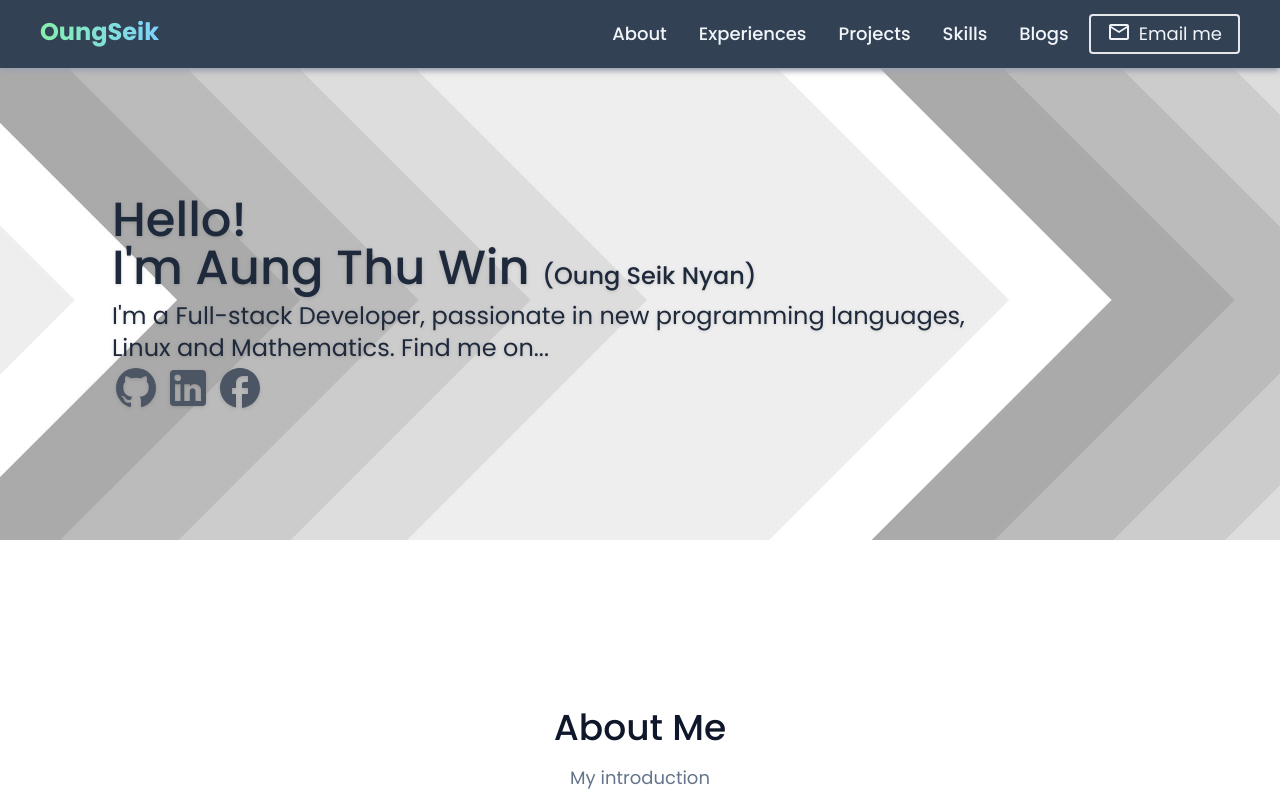
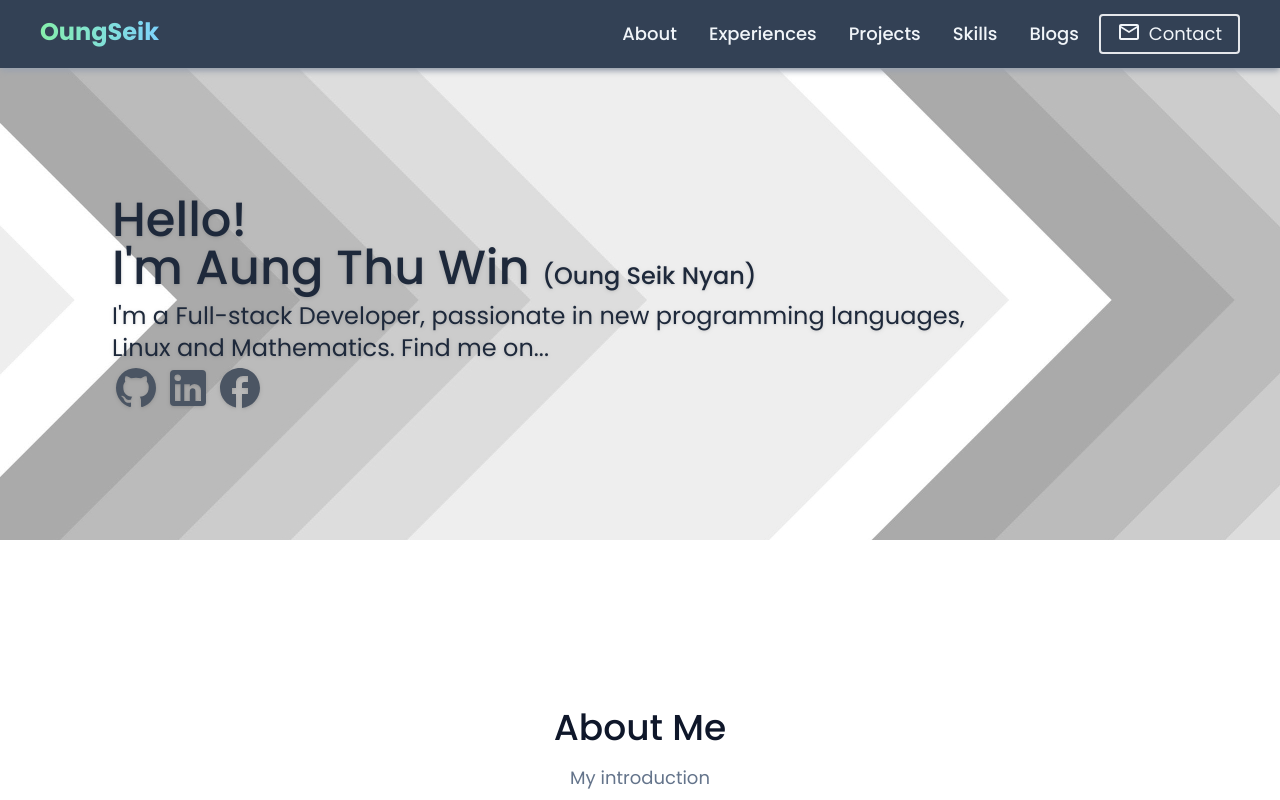
Before and after one commit to Oungseik/Oungseik.github.io, a SvelteKit app: page / in a window 1280 px wide. Shown: the top 800 px of the page. Built offline with nearby package versions, Linux system fonts and the light colour scheme.

Commit message:
feat: add scroll padding based on the screen width

```diff
--- a/src/app.css
+++ b/src/app.css
@@ -9,6 +9,12 @@
 		scroll-behavior: smooth;
 		scroll-padding-top: 80px;
 	}
+
+  @media (min-width: 640px) {
+  :root {
+      scroll-padding-top: 120px;
+    }
+  }
 
 	body {
 		font-family: Poppins, Roboto, system-ui, -apple-system, BlinkMacSystemFont, "Segoe UI", Oxygen,
--- a/src/routes/+layout.svelte
+++ b/src/routes/+layout.svelte
@@ -15,13 +15,16 @@
 	];
 
 	onMount(() => {
+		let isMobile = window.innerWidth < 640;
+		let scrollPadding = isMobile ? 84 : 124;
+
 		window.addEventListener("scroll", () => {
 			$isPageTop = window.scrollY < 500;
 
 			const sections = document.querySelectorAll("h2[id]") as NodeListOf<HTMLElement>;
 			sections.forEach((section) => {
 				const sectionHeight = section.offsetHeight;
-				const sectionTop = section.offsetTop - 84;
+				const sectionTop = section.offsetTop - scrollPadding;
 
 				if (scrollY > sectionTop && scrollY <= sectionTop + sectionHeight) {
 					activeSection = section.id;
@@ -78,7 +81,7 @@
 		<div class="md:py-1">
 			<a
 				class="block flex gap-2 px-4 py-2 transition-colors duration-300 hover:text-sky-600 md:rounded md:border-2 md:py-1 md:text-lg md:hover:border-sky-300 md:hover:text-sky-300"
-				href="mailto:mhemaungthuwin@gmail.com"
+				href="#contact"
 			>
 				<svg xmlns="http://www.w3.org/2000/svg" width="24" height="24" viewBox="0 0 24 24"
 					><path
@@ -86,7 +89,7 @@
 						d="M22 6c0-1.1-.9-2-2-2H4c-1.1 0-2 .9-2 2v12c0 1.1.9 2 2 2h16c1.1 0 2-.9 2-2V6zm-2 0l-8 5l-8-5h16zm0 12H4V8l8 5l8-5v10z"
 					/></svg
 				>
-				Email me</a
+				Contact</a
 			>
 		</div>
 	</div>
--- a/src/routes/ContactSection.svelte
+++ b/src/routes/ContactSection.svelte
@@ -25,7 +25,7 @@
 <section class="px-4 pb-8 pt-0 md:px-10 md:pb-16">
 	<div class="mx-auto max-w-3xl">
 		<div class="mb-4 text-center">
-			<h2 class="text-2xl font-medium md:text-4xl" id="projects">Contact</h2>
+			<h2 class="text-2xl font-medium md:text-4xl" id="contact">Contact</h2>
 			<p class="text-slate-500 md:text-lg">Join with me and do great things</p>
 		</div>
 		<form on:submit|preventDefault={sendEmail} on:click={clickHandler}>
--- a/src/routes/HeroSection.svelte
+++ b/src/routes/HeroSection.svelte
@@ -1,6 +1,6 @@
 <main>
 	<section
-		class="flex items-center justify-center bg-[url('/images/hero-bg-1.jpg')] bg-cover bg-center bg-no-repeat py-16 text-slate-800 md:items-start md:justify-start md:p-28 md:py-32"
+		class="flex items-center justify-center bg-[url('/images/hero-bg-1.jpg')] bg-cover bg-center bg-no-repeat py-16 text-slate-800 sm:items-start sm:justify-start sm:p-28 sm:py-32"
 	>
 		<div class="w-80 animate-fadein opacity-0 drop-shadow sm:w-auto">
 			<h1 id="home" class="text-2xl font-medium md:text-5xl">
@@ -19,7 +19,7 @@
 						href="https://github.com/oungseik"
 						target="_blank"
 						class="duration-400 text-gray-600 transition-colors hover:text-gray-900"
-            aria-label="github"
+						aria-label="github"
 					>
 						<svg
 							xmlns="http://www.w3.org/2000/svg"
@@ -39,7 +39,7 @@
 						href="https://www.linkedin.com/in/aung-thu-win/"
 						target="_blank"
 						class="duration-400 text-gray-600 transition-colors hover:text-sky-600"
-            aria-label="linkedin"
+						aria-label="linkedin"
 					>
 						<svg
 							xmlns="http://www.w3.org/2000/svg"
@@ -59,7 +59,7 @@
 						href="https://www.facebook.com/oung.s.nyan.50552338?mibextid=ZbWKwL"
 						target="_blank"
 						class="duration-400 text-gray-600 transition-colors hover:text-blue-600"
-            aria-label="facebook"
+						aria-label="facebook"
 					>
 						<svg
 							xmlns="http://www.w3.org/2000/svg"
```
